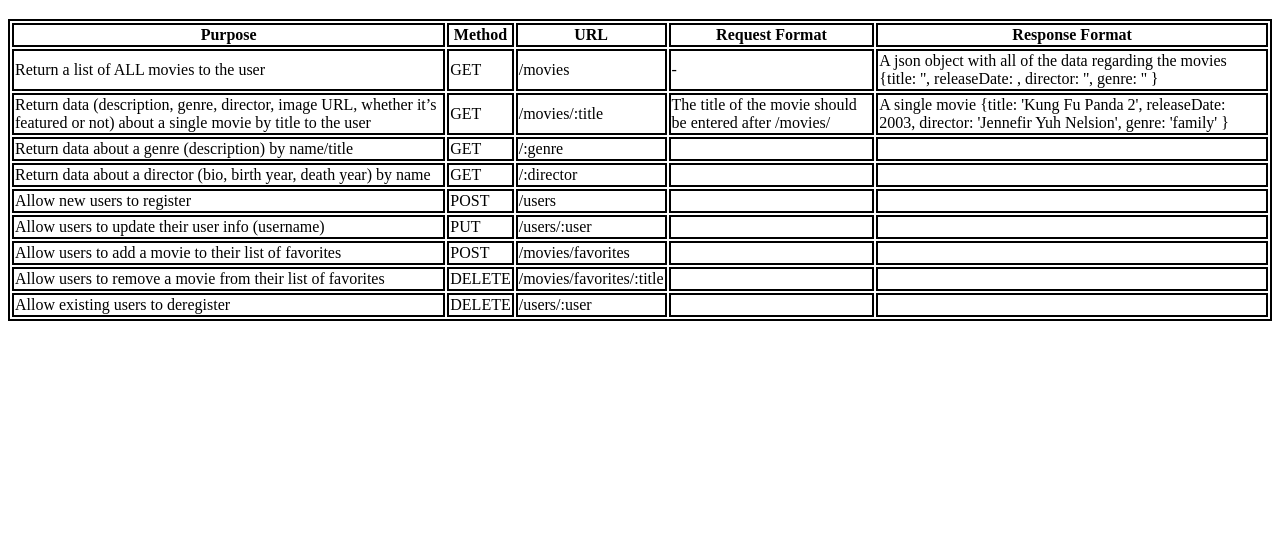
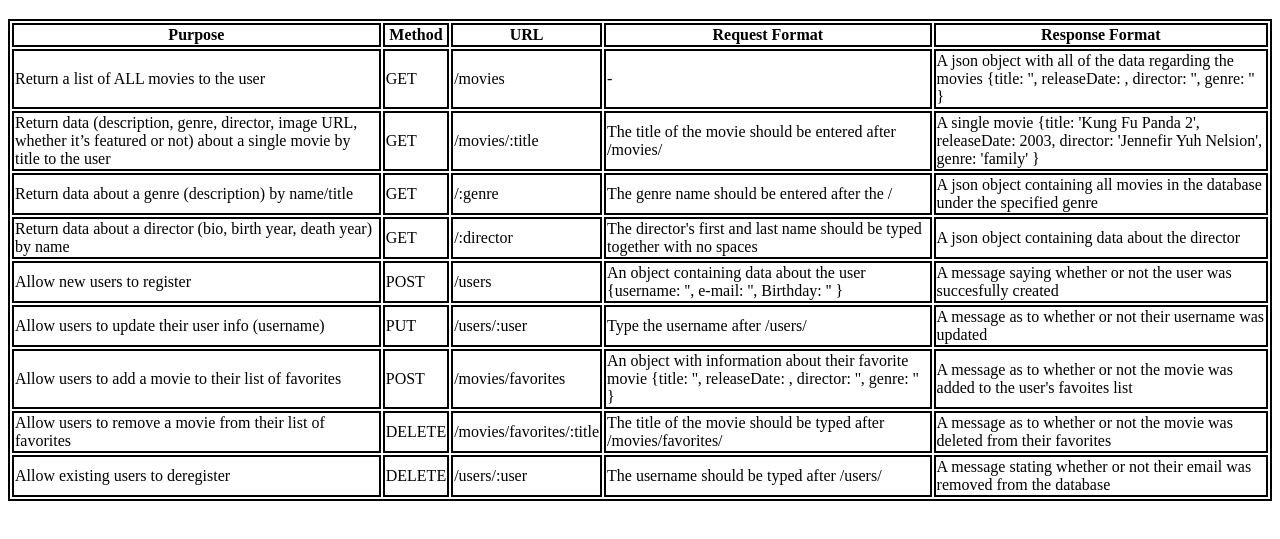
Before and after one commit to herringg369/movie_api, a website: page public/documentation.html in a window 1280 px wide. Shown: the part 61-600 px from the top of the page. Drawn offline with Linux system fonts and the light colour scheme.

Commit message:
Updated the documentation

```diff
--- a/public/documentation.html
+++ b/public/documentation.html
@@ -20,7 +20,6 @@
         <td>/movies</td>
         <td>-</td>
         <td>A json object with all of the data regarding the movies
-
             {title: '',
             releaseDate: ,
             director: '',
@@ -43,56 +42,67 @@
         <td>Return data about a genre (description) by name/title</td>
         <td>GET</td>
         <td>/:genre</td>
-        <td></td>
-        <td></td>
+        <td>The genre name should be entered after the /</td>
+        <td>A json object containing all movies in the database under the specified genre</td>
     </tr>
 
     <tr>
         <td>Return data about a director (bio, birth year, death year) by name</td>
         <td>GET</td>
         <td>/:director</td>
-        <td></td>
-        <td></td>
+        <td>The director's first and last name should be typed together with no spaces</td>
+        <td>A json object containing data about the director</td>
     </tr>
 
     <tr>
         <td>Allow new users to register</td>
         <td>POST</td>
         <td>/users</td>
-        <td></td>
-        <td></td>
+        <td>An object containing data about the user
+            {username: '',
+            e-mail: '',
+            Birthday: ''
+        }
+        </td>
+        <td>A message saying whether or not the user was succesfully created</td>
     </tr>
 
     <tr>
         <td>Allow users to update their user info (username)</td>
         <td>PUT</td>
         <td>/users/:user</td>
-        <td></td>
-        <td></td>
+        <td>Type the username after /users/</td>
+        <td>A message as to whether or not their username was updated</td>
     </tr>
 
     <tr>
         <td>Allow users to add a movie to their list of favorites</td>
         <td>POST</td>
         <td>/movies/favorites</td>
-        <td></td>
-        <td></td>
+        <td>An object with information about their favorite movie
+            {title: '',
+            releaseDate: ,
+            director: '',
+            genre: ''
+        }
+        </td>
+        <td>A message as to whether or not the movie was added to the user's favoites list</td>
     </tr>
 
     <tr>
         <td>Allow users to remove a movie from their list of favorites</td>
         <td>DELETE</td>
         <td>/movies/favorites/:title</td>
-        <td></td>
-        <td></td>
+        <td>The title of the movie should be typed after /movies/favorites/</td>
+        <td>A message as to whether or not the movie was deleted from their favorites</td>
     </tr>
 
     <tr>
         <td>Allow existing users to deregister</td>
         <td>DELETE</td>
         <td>/users/:user</td>
-        <td></td>
-        <td></td>
+        <td>The username should be typed after /users/</td>
+        <td>A message stating whether or not their email was removed from the database</td>
     </tr>
 </tbody>
 </table>
```
